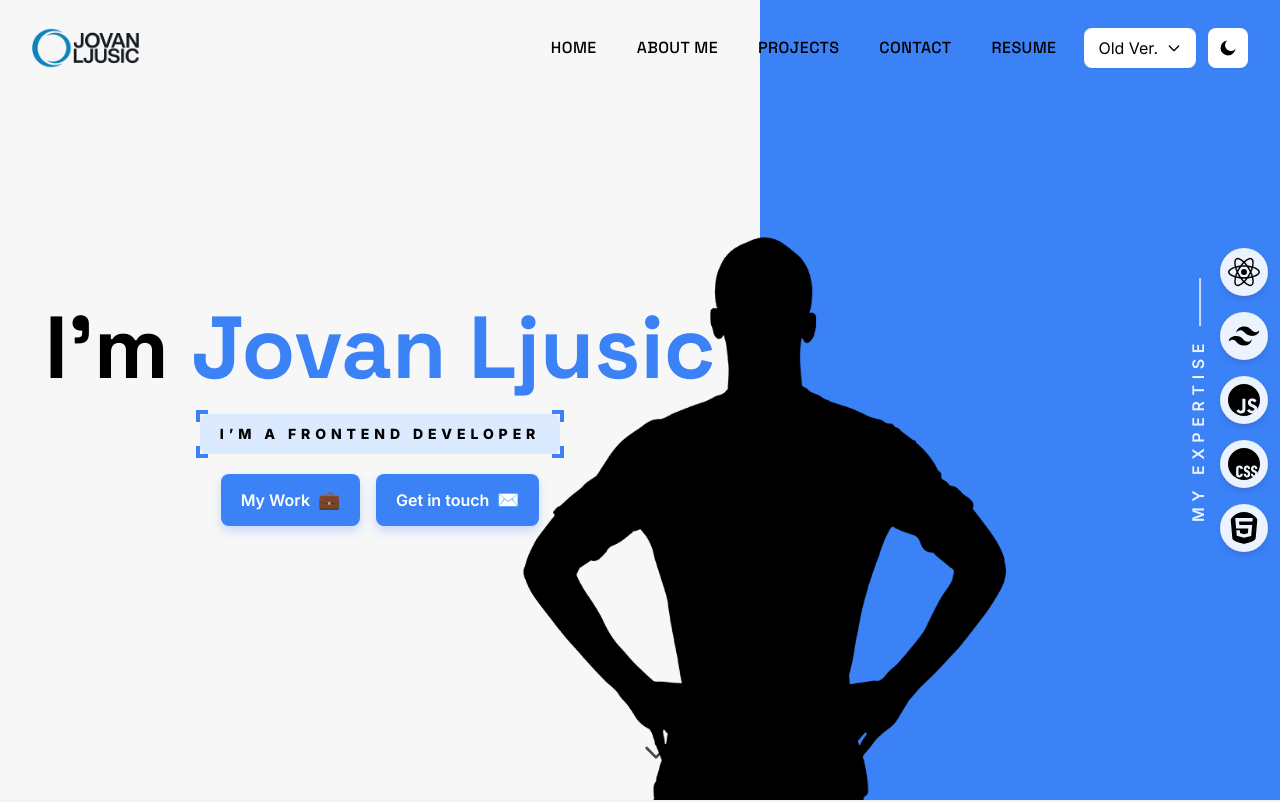
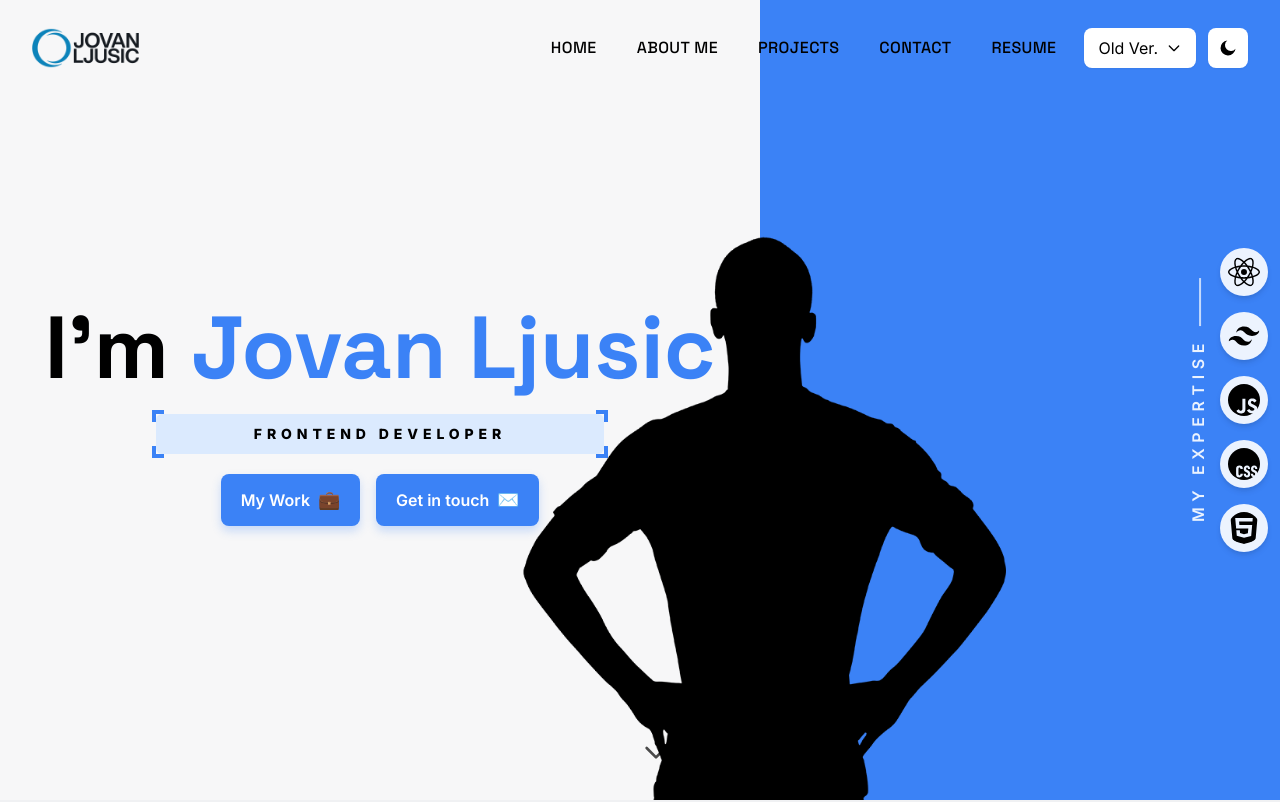
Before and after one commit to therealyhn/v2portfolio, a React (Vite) app: page / in a window 1280 px wide. Shown: the top 802 px of the page. Built offline with nearby package versions, Linux system fonts and the light colour scheme.

Commit message:
UI tweaks

```diff
--- a/src/components/hero/HeroBadge.jsx
+++ b/src/components/hero/HeroBadge.jsx
@@ -1,11 +1,12 @@
 
-export default function HeroBadge({ text = "I’M A FRONTEND DEVELOPER" }) {
+export default function HeroBadge({ text = "FRONTEND DEVELOPER" }) {
     return (
-        <div className="mt-6 inline-flex items-center gap-3 px-5 py-2.5 rounded-md relative
+        <div className="mt-6 inline-flex md:w-2/3 justify-center items-center gap-3 px-5 py-2.5 rounded-md relative
                     bg-brand-100 text-black dark:bg-white/10 dark:text-white">
             <span className="tracking-[0.30em] sm:tracking-[0.35em] font-extrabold text-xs sm:text-sm">
                 {text}
             </span>
+
             <span className="absolute -left-1 -top-1 w-3 h-3 border-l-[4px] border-t-[4px] border-brand" />
             <span className="absolute -right-1 -top-1 w-3 h-3 border-r-[4px] border-t-[4px] border-brand" />
             <span className="absolute -left-1 -bottom-1 w-3 h-3 border-l-[4px] border-b-[4px] border-brand" />
--- a/src/components/nav/MobileOverlay.jsx
+++ b/src/components/nav/MobileOverlay.jsx
@@ -1,30 +1,56 @@
+// src/components/nav/MobileOverlay.jsx
+import { useEffect } from "react";
 import NavLinks from "./NavLinks";
 
-export default function MobileOverlay({
-    open,
-    onClose,
-    logoLight,
-    logoDark,
-}) {
+export default function MobileOverlay({ open, onClose, logoLight, logoDark }) {
+    // Lock/unlock page scroll while overlay is open
+    useEffect(() => {
+        if (!open) return;
+        const prevHtmlOverflow = document.documentElement.style.overflow;
+        const prevBodyOverflow = document.body.style.overflow;
+        document.documentElement.style.overflow = "hidden";
+        document.body.style.overflow = "hidden";
+        return () => {
+            document.documentElement.style.overflow = prevHtmlOverflow;
+            document.body.style.overflow = prevBodyOverflow;
+        };
+    }, [open]);
+
     if (!open) return null;
+
     return (
-        <div className="md:hidden fixed inset-0 z-[60] bg-white text-black dark:bg-surface dark:text-white">
+        <div
+            className="fixed inset-0 z-[2000]
+                 bg-white text-black dark:bg-surface dark:text-white
+                 overflow-y-auto overscroll-contain touch-pan-y
+                 min-h-screen"
+            role="dialog"
+            aria-modal="true"
+        >
+            {/* Sticky header (logo + close) */}
+            <div className="sticky top-0 z-[2001]
+                      bg-white/95 dark:bg-surface/95 backdrop-blur-sm
+                      border-b border-black/5 dark:border-white/10">
                 <div className="max-w-7xl mx-auto px-6 py-4 flex items-center justify-between">
-                {/* prikaži dark ili light logo po temi */}
-                <img src={logoDark} alt="Logo" className="hidden dark:block h-12 w-auto" />
-                <img src={logoLight} alt="Logo" className="dark:hidden h-12 w-auto" />
+                    {/* Show correct logo by theme */}
+                    <img src={logoDark} alt="Logo" className="hidden dark:block h-14 w-auto" />
+                    <img src={logoLight} alt="Logo" className="dark:hidden h-14 w-auto" />
                     <button
                         onClick={onClose}
                         aria-label="Close menu"
-                    className="w-10 h-10 grid place-items-center rounded-lg bg-white text-black dark:bg-surface-2 dark:text-white hover:bg-brand hover:text-white transition-colors"
+                        className="w-10 h-10 grid place-items-center rounded-lg
+                       bg-white text-black dark:bg-surface-2 dark:text-white
+                       hover:text-brand transition-colors"
                     >
                         <svg viewBox="0 0 24 24" className="w-6 h-6" fill="none" stroke="currentColor" strokeWidth="2">
                             <path strokeLinecap="round" strokeLinejoin="round" d="M6 6l12 12M6 18L18 6" />
                         </svg>
                     </button>
                 </div>
+            </div>
 
-            <div className="px-6">
+            {/* Content (links + extras) */}
+            <div className="max-w-7xl mx-auto px-6 pb-10 pt-4 min-h-[calc(100vh-64px)]">
                 <NavLinks onClick={onClose} />
 
                 {/* Old Versions */}
@@ -37,11 +63,13 @@ export default function MobileOverlay({
                             href="https://v1.jovanljusic.com"
                             target="_blank"
                             rel="noopener noreferrer"
-                            className="rounded-lg bg-white text-black dark:bg-surface-2 dark:text-white px-3 py-2 text-center hover:bg-brand hover:text-white transition-colors"
+                            className="rounded-lg bg-lightsurface-4 text-black dark:bg-surface-2 dark:text-white
+                         px-3 py-2 text-center transition-colors"
                             onClick={onClose}
                         >
                             v1
                         </a>
+                        {/* Dodaj još stavki po potrebi */}
                     </div>
                 </div>
             </div>
--- a/src/components/nav/VersionsDropdown.jsx
+++ b/src/components/nav/VersionsDropdown.jsx
@@ -56,7 +56,7 @@ export default function VersionsDropdown() {
                             target="_blank"
                             rel="noopener noreferrer"
                             onClick={() => setOpen(false)}
-                            className="block px-3 py-2 text-center text-sm hover:bg-brand hover:text-white transition-colors"
+                            className="block px-3 py-2 text-center text-sm hover:bg-brand-800 hover:text-white transition-colors"
                         >
                             v1
                         </a>
--- a/src/index.css
+++ b/src/index.css
@@ -2,9 +2,10 @@
 @import "tailwindcss/components";
 @import "tailwindcss/utilities";
 
-
 * {
   transition: background-color 200ms ease, color 200ms ease, border-color 200ms ease, box-shadow 200ms ease;
+  scrollbar-width: thin;
+  scrollbar-color: #3B82F6 #1A1A1A;
 }
 html { scroll-behavior: smooth; }
 
@@ -15,3 +16,20 @@ html { scroll-behavior: smooth; }
   background-size: 22px 22px;
   background-position: 0 0, 11px 11px;
 }
+
+::-webkit-scrollbar {
+  width: 10px;
+}
+
+::-webkit-scrollbar-track {
+  background: #1A1A1A;
+}
+
+::-webkit-scrollbar-thumb {
+  background: #3B82F6;
+  border-radius: 5px;
+}
+
+::-webkit-scrollbar-thumb:hover {
+  background: #B3B3B3;
+}
--- a/src/sections/Home.jsx
+++ b/src/sections/Home.jsx
@@ -20,7 +20,7 @@ export default function Home() {
                 <div className="relative flex items-center order-2 lg:order-1">
                     <div className="flex flex-col items-center mx-auto px-6 lg:px-8 pt-10 lg:pt-28 pb-14 lg:pb-20">
                         <HeroTitle name="Jovan Ljusic" />
-                        <HeroBadge text="I’M A FRONTEND DEVELOPER" />
+                        <HeroBadge text="FRONTEND DEVELOPER" />
                         <HeroButtons />
 
                         {/* Mobile expertise label */}
```
Lines whose indentation alone changed are shown as unchanged.
